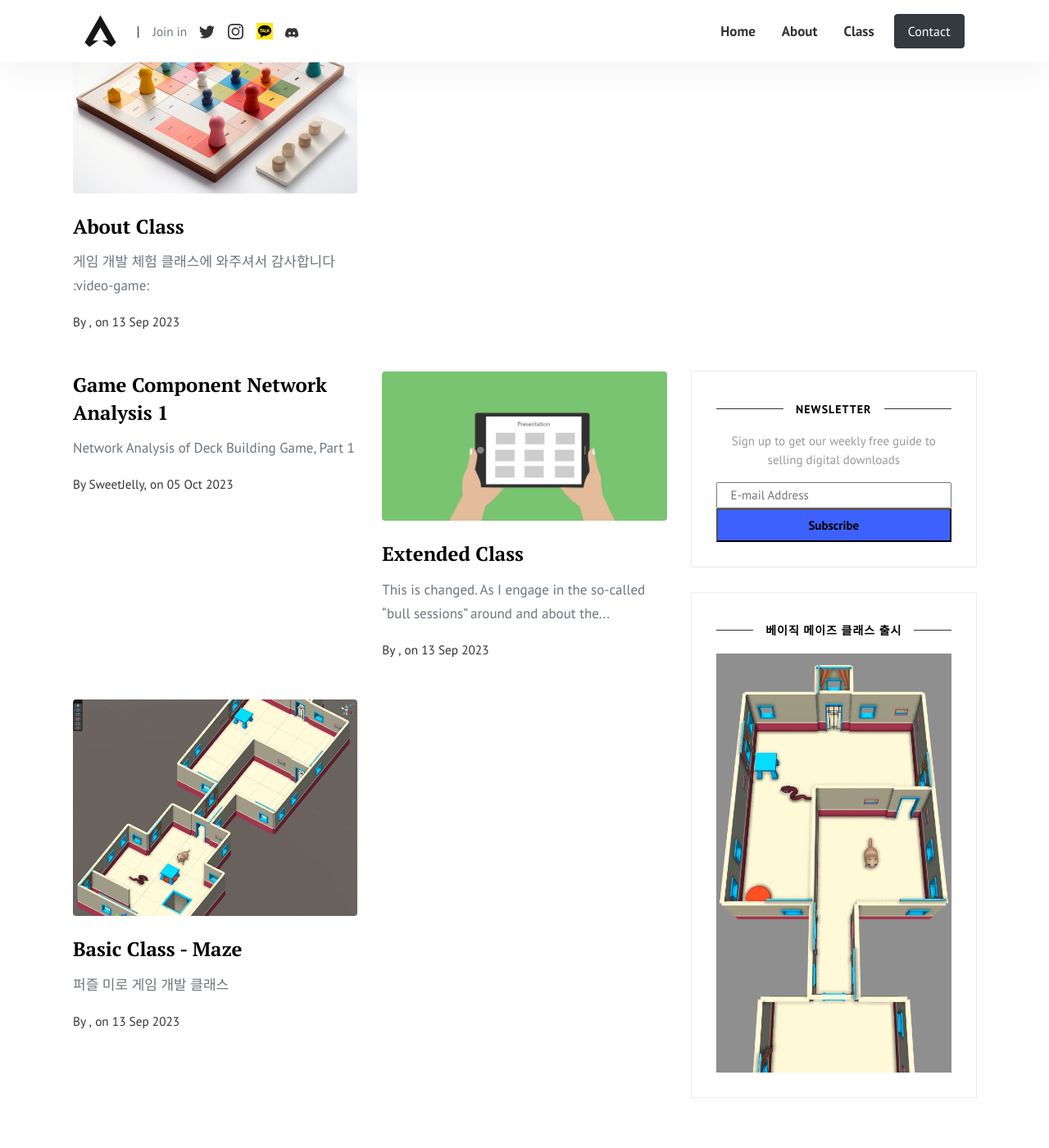
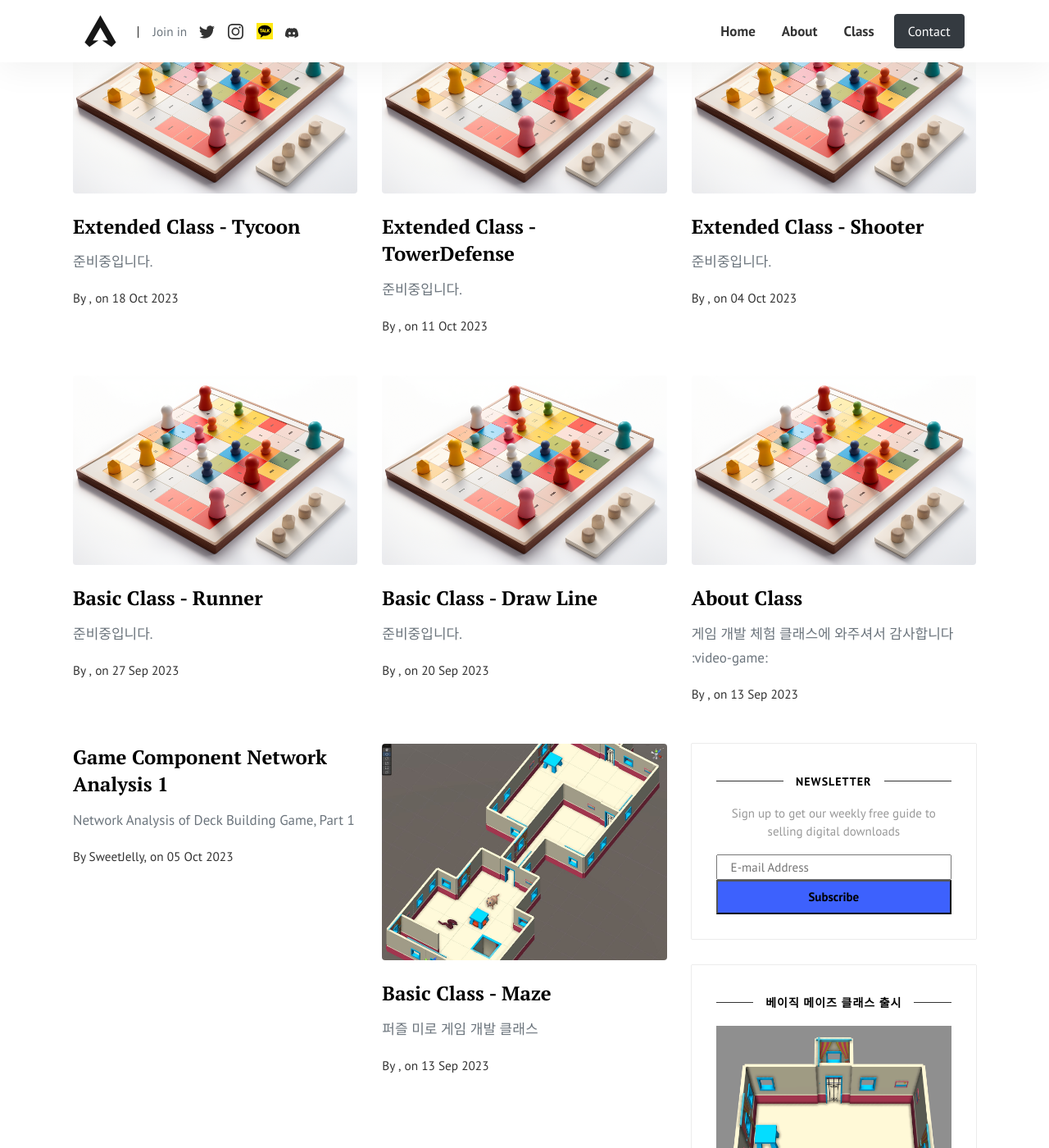
Before and after one commit to faarseer/sweetjellystudio, a Jekyll site: the page built from index.html, in a window 1280 px wide and 1400 px high, scrolled down 677 px. Shown: the whole window at 82% size. Built offline with Jekyll 4.4.1, drawn with Linux system fonts in a browser that asks for light colours; the list of posts is cut into pages by our own code; comment, search, counter and statistics services are not loaded.

Commit message:
231009.02

```diff
--- a/_posts/2023-09-13-About-class.md
+++ b/_posts/2023-09-13-About-class.md
@@ -44,5 +44,8 @@ featured: true
 ---
 
 [Maze]: {% post_url /class/2023-09-13-Basic-Class-Maze %}
-[Draw Line]: {% post_url /class/2023-09-13-Basic-Class-Draw-Line%}
-[Runner]: {% post_url /class/2023-09-13-Basic-Class-Runner%}
+[Basic-Class-Draw-Line]: {% post_url /class/2023-09-20-Basic-Class-Draw-Line %}
+[Basic-Class-Runner]: {% post_url /class/2023-09-27-Basic-Class-Runner %}
+[Extended-Class-Shooter]: {% post_url /class/2023-10-04-Basic-Class-Shooter %}
+[Extended-Class-Tower-Defense]: {% post_url /class/2023-10-11-Basic-Class-Tower-Defense%}
+[Extended-Class-Tycoon]: {% post_url /class/2023-10-18-Basic-Class-Tycoon%}
--- a/_posts/class/2023-09-13-Extended-class.md
+++ /dev/null
@@ -1,11 +0,0 @@
----
-layout: post
-title:  "Extended Class"
-author: Sewoong
-categories: [ class ]
-image: assets/images/1.jpg
----
-
-This is changed. As I engage in the so-called "bull sessions" around and about the school, I too often find that most college men have a misconception of the purpose of education. Most of the "brethren" think that <a href="#">education should equip</a> them with the proper instruments of exploitation so that they can forever trample over the masses. Still others think that education should furnish them with noble ends rather than means to an end.
-
-It seems to me that education has a two-fold function to perform in the life of man and in society: the one is utility and the other is culture. Education must enable a man to become more efficient, to achieve with increasing facility the ligitimate goals of his life.
--- /dev/null
+++ b/_posts/class/2023-09-20-Basic-Class-Draw-Line.md
@@ -0,0 +1,14 @@
+---
+layout: post
+title:  "Basic Class - Draw Line"
+author: Sewoong
+categories: [ class , Basic]
+image: assets/images/thumbnail-class.png
+featured: true
+---
+
+[준비중입니다.][go to home]
+
+---
+
+[go to home]: {{baseurl.site}}/home/
--- /dev/null
+++ b/_posts/class/2023-09-27-Basic-Class-Runner.md
@@ -0,0 +1,14 @@
+---
+layout: post
+title:  "Basic Class - Runner"
+author: Sewoong
+categories: [ class , Basic]
+image: assets/images/thumbnail-class.png
+featured: true
+---
+
+[준비중입니다.][go to home]
+
+---
+
+[go to home]: {{baseurl.site}}/home/
--- /dev/null
+++ b/_posts/class/2023-10-04-Extended-Class-Shooter.md
@@ -0,0 +1,14 @@
+---
+layout: post
+title:  "Extended Class - Shooter"
+author: Sewoong
+categories: [ class , Extended]
+image: assets/images/thumbnail-class.png
+featured: true
+---
+
+[준비중입니다.][go to home]
+
+---
+
+[go to home]: {{baseurl.site}}/home/
--- /dev/null
+++ b/_posts/class/2023-10-11-Extended-Class-Tower-Defense.md
@@ -0,0 +1,14 @@
+---
+layout: post
+title:  "Extended Class - TowerDefense"
+author: Sewoong
+categories: [ class , Extended]
+image: assets/images/thumbnail-class.png
+featured: true
+---
+
+[준비중입니다.][go to home]
+
+---
+
+[go to home]: {{baseurl.site}}/home/
--- /dev/null
+++ b/_posts/class/2023-10-18-Extended-Class-Tycoon.md
@@ -0,0 +1,14 @@
+---
+layout: post
+title:  "Extended Class - Tycoon"
+author: Sewoong
+categories: [ class , Extended]
+image: assets/images/thumbnail-class.png
+featured: true
+---
+
+[준비중입니다.][go to home]
+
+---
+
+[go to home]: {{baseurl.site}}/home/
```
